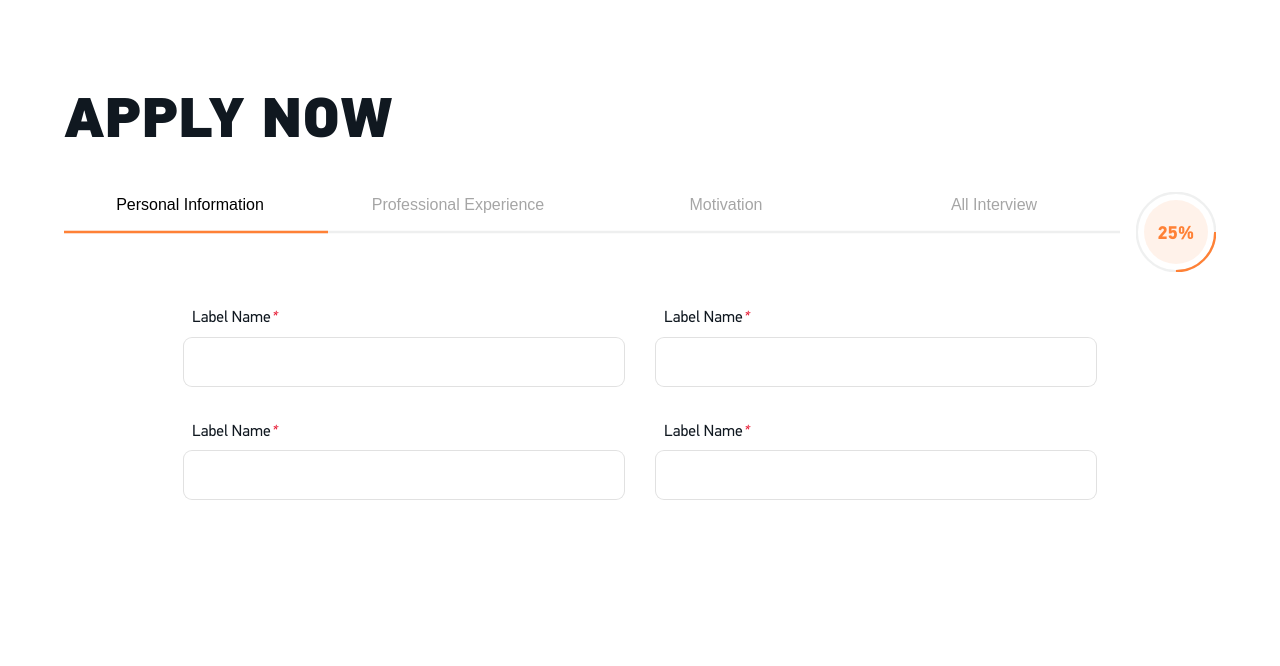
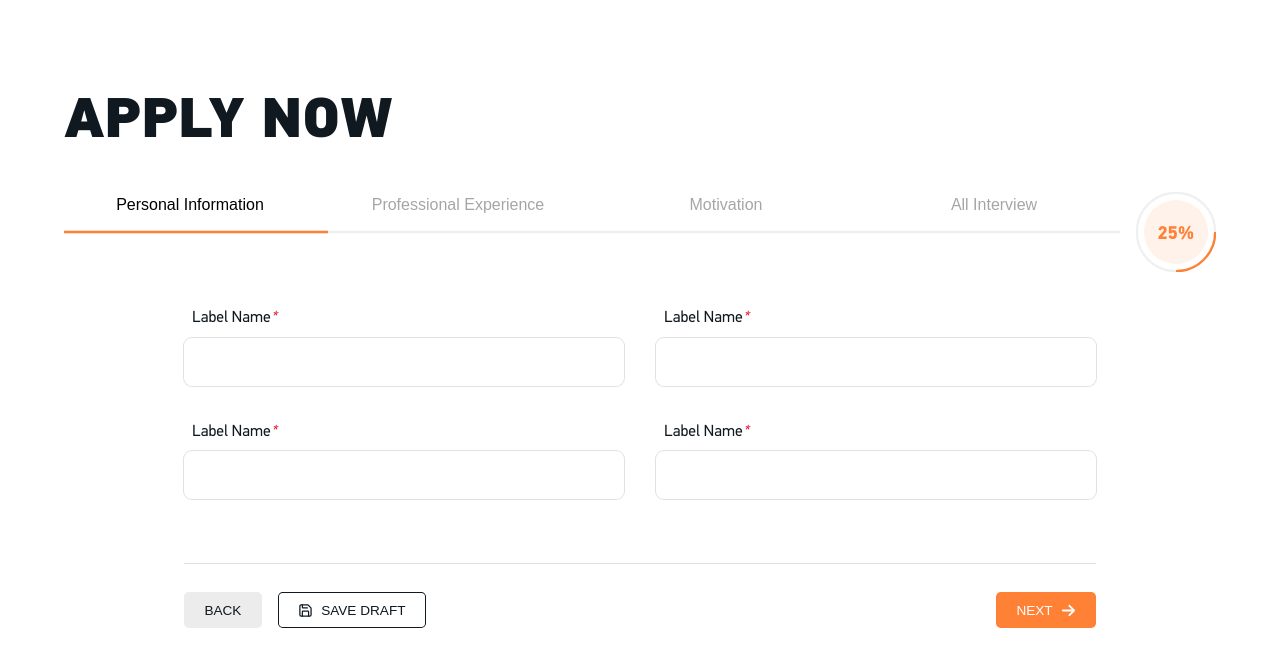
Before and after one commit to nomadicdev-io/supper-form-react, a React (Vite) app: page / in a window 1280 px wide. Shown: the top 666 px of the page. Built offline with nearby package versions, Linux system fonts and the light colour scheme.

Commit message:
buttons added

```diff
--- a/src/assets/scss/_buttons.scss
+++ b/src/assets/scss/_buttons.scss
@@ -1,12 +1,56 @@
 .nep{
     &_btn{
+        position: relative;
+        display: inline-flex;
+        align-items: center;
+        justify-content: flex-start;
+        gap: 0.5rem;
+        font-size: 0.85rem;
+        background-color: var(--nep-primary-color);
+        border: none;
+        outline: none;
+        transition: all 0.3s ease;
+        color: var(--nep-white-color);
+        padding: 0 1.5em;
+        text-transform: uppercase;
+        font-weight: 500;
+        height: 2.25rem;
+        border-radius: 0.35em;
+        cursor: pointer;
+
+        span{
+            position: relative;
+            display: inline-block;
+        }
+
+        i{
+            display: inline-flex;
+            font-size: 1.1em;
+        }
 
         &.secondary_{
+            background-color: var(--nep-third-color);
+            color: var(--nep-text-color);
 
+            &:hover{
+                background-color: var(--nep-text-color);
+                color: var(--nep-white-color);
+            }
         }
 
         &.outline_{
+            background-color: transparent;
+            color: var(--nep-text-color);
+            box-shadow: inset 0px 0px 0px 1px var(--nep-text-color);
 
+            &:hover{
+                background-color: var(--nep-text-color);
+                color: var(--nep-third-color);
+            }
+        }
+
+        &:hover{
+            background-color: var(--nep-secondary-color);
         }
 
     }
--- a/src/assets/scss/_stepper.scss
+++ b/src/assets/scss/_stepper.scss
@@ -172,4 +172,14 @@
         gap: 2rem;
     }
 
+    &_actionbar{
+        position: relative;
+        display: flex;
+        align-items: center;
+        justify-content: space-between;
+        padding-block: 1.75rem;
+        margin-top: 4rem;
+        border-top: 1px solid var(--nep-border-color);
+    }
+
 }
--- a/src/components/NEPForm.jsx
+++ b/src/components/NEPForm.jsx
@@ -1,3 +1,4 @@
+import NEPFormAction from "./NEPFormAction"
 import { NEPInput } from "./forms/NEPFormComponets"
 
 const NEPForm = () => {
@@ -10,6 +11,7 @@ const NEPForm = () => {
                 <NEPInput />
                 <NEPInput />
             </div>
+            <NEPFormAction />
         </form>
     </div>
   )
--- /dev/null
+++ b/src/components/NEPFormAction.jsx
@@ -0,0 +1,27 @@
+import { LuSave } from "react-icons/lu";
+import { FaArrowRight } from "react-icons/fa6";
+
+const NEPFormAction = () => {
+  return (
+    <div className="nep_stepper_actionbar">
+        <div className="nep_btn_group start_">
+            <button className="nep_btn secondary_" type="button">
+                <span>Back</span>
+            </button>
+            <button className="nep_btn outline_" type="button">
+                <i><LuSave /></i>
+                <span>Save Draft</span>
+            </button>
+        </div>
+
+        <div className="nep_btn_group start_">
+            <button className="nep_btn" type="submit">
+                <span>Next</span>
+                <i><FaArrowRight /></i>
+            </button>
+        </div>
+    </div>
+  )
+}
+
+export default NEPFormAction
```
